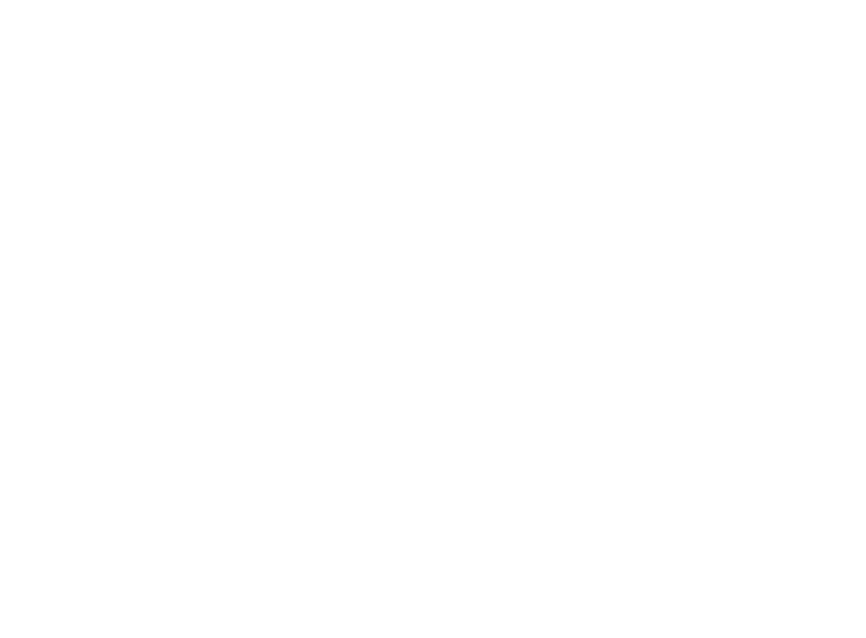
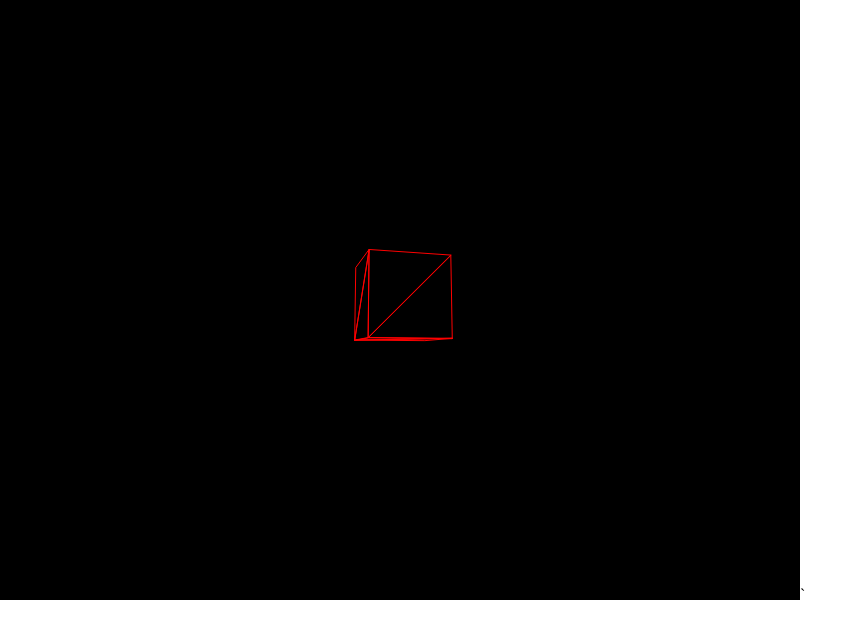
Before and after one commit to jbakse/shump, a website: page index.html in a window 1280 px wide. Shown: the whole page, without its empty margins (0-866 px from the left). Drawn offline with Linux system fonts and the light colour scheme.

Commit message:
hello, world

```diff
--- a/index.html
+++ b/index.html
@@ -1,8 +1,12 @@
 <html>
 <head>
 	<title>Shump</title>
+	<link rel="stylesheet" type="text/css" href="styles/main.css">
 </head>
 <body>
 	<div class="shump"></div>
+
+	<script src="lib/three.js"></script>
+	<script src="scripts/main.js"></script>`
 </body>
 </html>
--- /dev/null
+++ b/scripts/main.js
@@ -0,0 +1,39 @@
+var camera, scene, renderer;
+var geometry, material, mesh;
+
+init();
+animate();
+
+function init() {
+	w = 800;
+	h = 600;
+
+	camera = new THREE.PerspectiveCamera( 75, w / h, 1, 10000 );
+	camera.position.z = 1000;
+
+	scene = new THREE.Scene();
+
+	geometry = new THREE.BoxGeometry( 200, 200, 200 );
+	material = new THREE.MeshBasicMaterial( { color: 0xff0000, wireframe: true } );
+
+	mesh = new THREE.Mesh( geometry, material );
+	scene.add( mesh );
+
+	renderer = new THREE.CanvasRenderer();
+	renderer.setSize( w, h);
+
+	document.body.appendChild( renderer.domElement );
+
+}
+
+function animate() {
+
+	// note: three.js includes requestAnimationFrame shim
+	requestAnimationFrame( animate );
+
+	mesh.rotation.x += 0.01;
+	mesh.rotation.y += 0.02;
+
+	renderer.render( scene, camera );
+
+}
--- /dev/null
+++ b/styles/main.css
@@ -0,0 +1,4 @@
+body
+{
+	margin: 0;
+}
```
